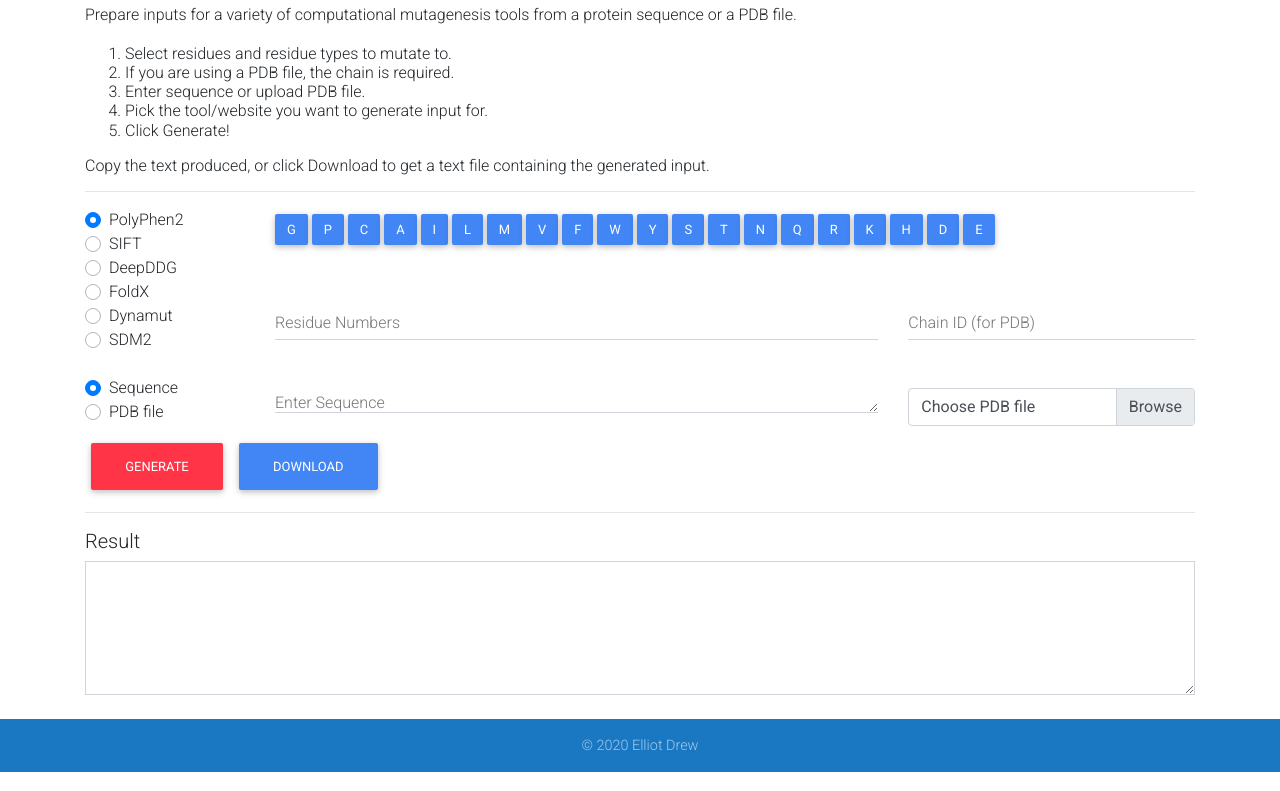
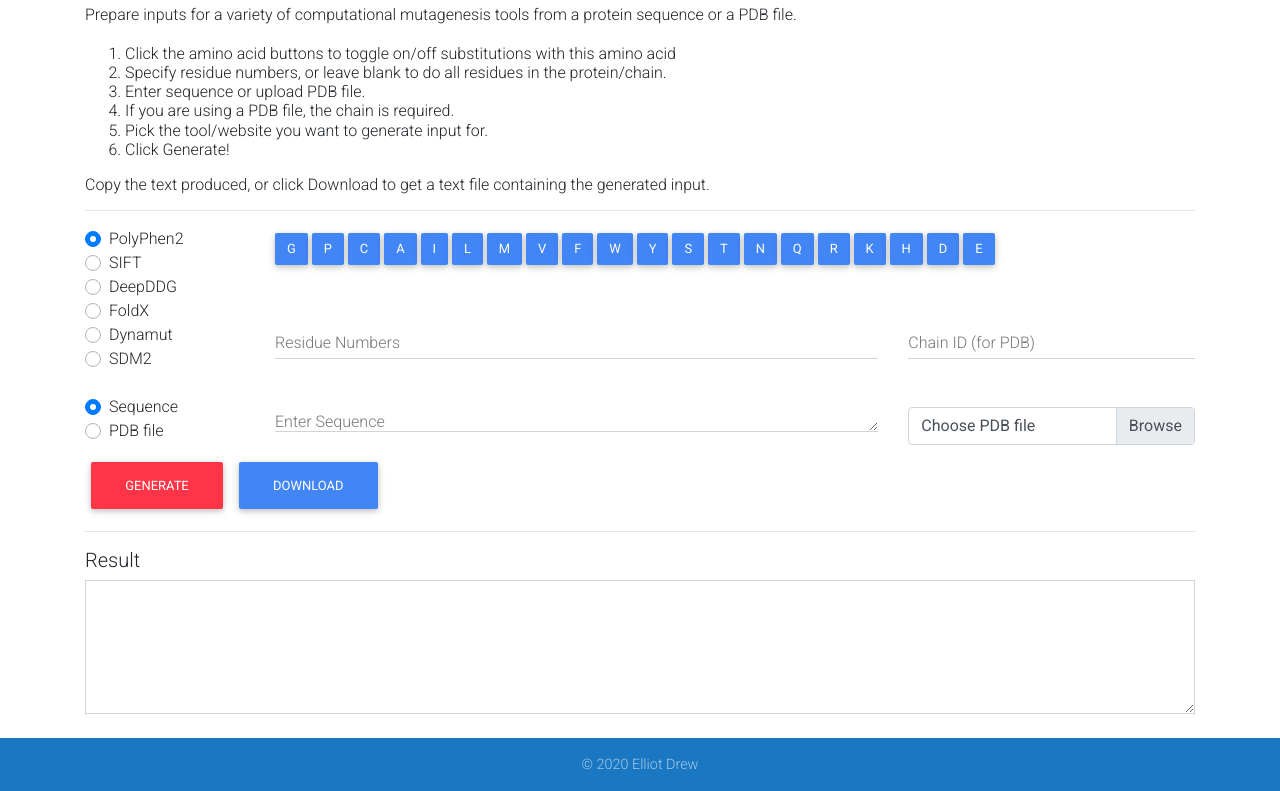
Before and after one commit to elliot-drew/mutation-station, a plain HTML site: page index.html in a window 1280 px wide. Shown: the part 121-912 px from the top of the page. Drawn offline with nearby package versions, Linux system fonts and the light colour scheme.

Commit message:
README/Website flufftext changed again to correct mistakes

```diff
--- a/index.html
+++ b/index.html
@@ -77,12 +77,13 @@
                         tools from a protein sequence or a PDB file.
                         <br><br>
                         <ol>
-                            <li>Select residues and residue types to
-                        mutate to.</li>
+                            <li>Click the amino acid buttons to toggle on/off substitutions with this amino acid</li>
+
+                            <li>Specify residue numbers, or leave blank to do all residues in the protein/chain.</li>
+
+                            <li>Enter sequence or upload PDB file.</li>
 
                             <li>If you are using a PDB file, the chain is required.</li>
-
-                            <li>Enter sequence or upload PDB file.</li>
 
                             <li>Pick the tool/website you want to generate input for.</li>
 
```
Also changed, not shown: 1 other file.
